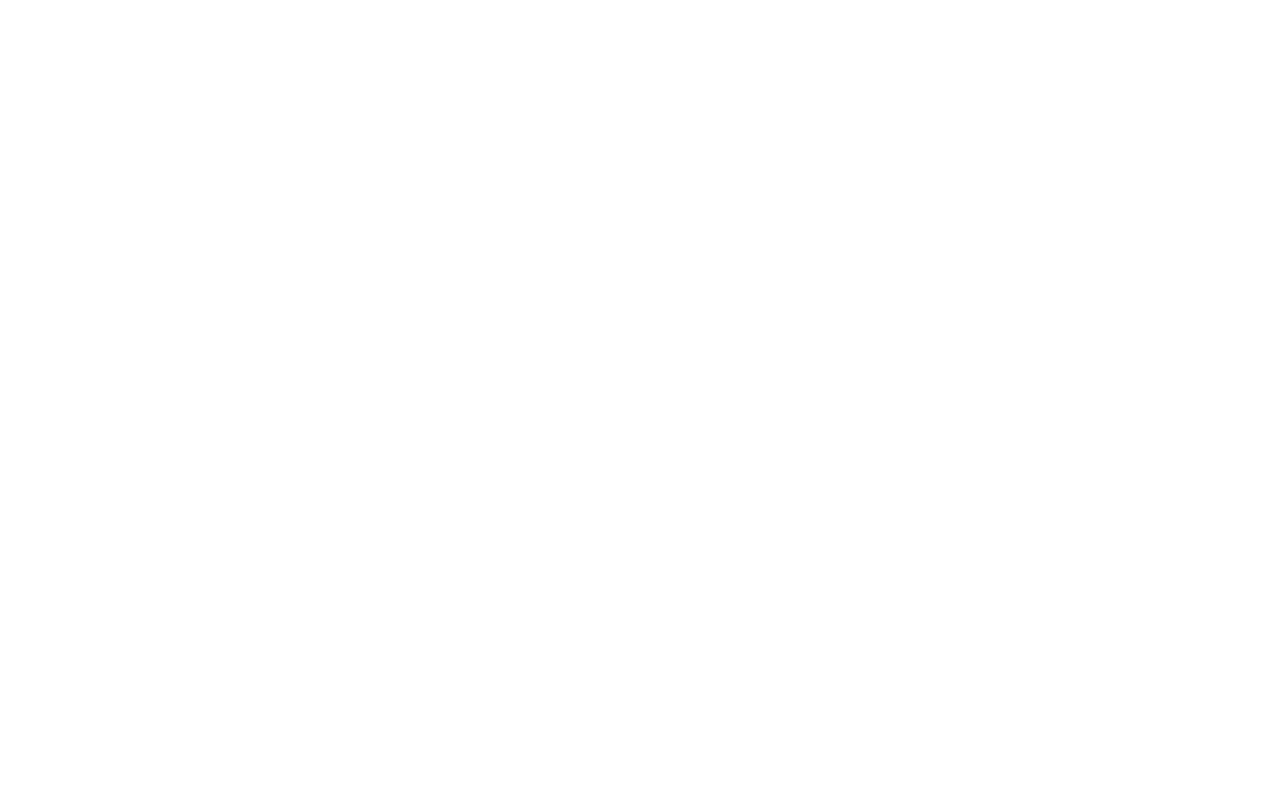
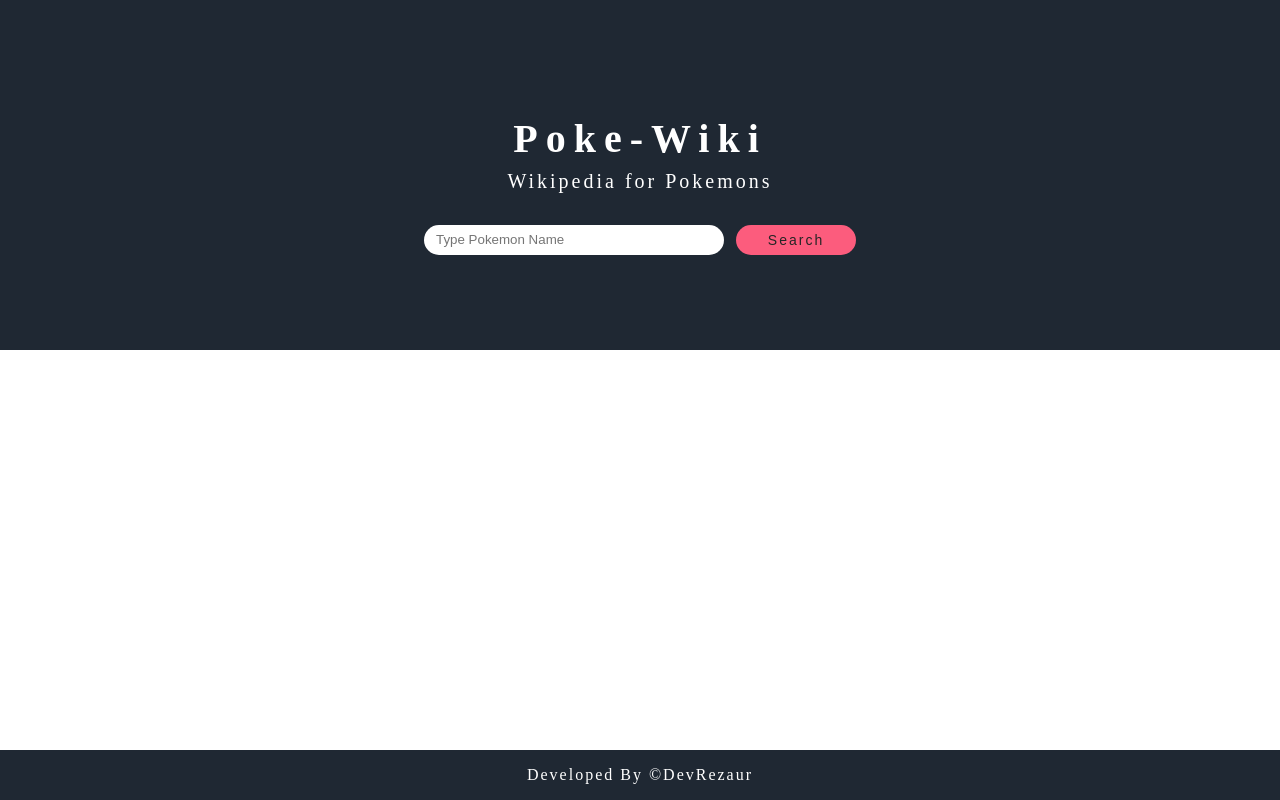
Before and after one commit to DevRezaur/poke-wiki, an Angular app: page / in a window 1280 px wide. Built offline with nearby package versions, Linux system fonts and the light colour scheme.

Commit message:
Top banner style added

```diff
--- a/src/app/app.component.html
+++ b/src/app/app.component.html
@@ -1 +1,5 @@
-<router-outlet></router-outlet>
+<app-top-banner></app-top-banner>
+<div class="content">
+  <router-outlet></router-outlet>
+</div>
+<app-footer></app-footer>
--- a/src/app/app.component.scss
+++ b/src/app/app.component.scss
@@ -0,0 +1,5 @@
+@import "../styles.scss";
+
+.content {
+  min-height: calc(100vh - 400px);
+}
--- /dev/null
+++ b/src/app/components/footer/footer.component.html
@@ -0,0 +1 @@
+<footer>Developed By ©DevRezaur</footer>
--- /dev/null
+++ b/src/app/components/footer/footer.component.scss
@@ -0,0 +1,12 @@
+@import "../../../styles.scss";
+
+footer {
+  height: 50px;
+  display: flex;
+  justify-content: center;
+  align-items: center;
+  font-size: 16px;
+  letter-spacing: 2px;
+  background-color: $primary;
+  color: $white;
+}
--- /dev/null
+++ b/src/app/components/top-banner/top-banner.component.html
@@ -0,0 +1,13 @@
+<div class="top-banner">
+  <h1>Poke-Wiki</h1>
+  <h3>Wikipedia for Pokemons</h3>
+
+  <form [formGroup]="searchForm">
+    <input
+      type="text"
+      placeholder="Type Pokemon Name"
+      formControlName="searchTerm"
+    />
+    <button class="button" (click)="search()">Search</button>
+  </form>
+</div>
--- /dev/null
+++ b/src/app/components/top-banner/top-banner.component.scss
@@ -0,0 +1,48 @@
+@import "../../../styles.scss";
+
+.top-banner {
+  height: 350px;
+  display: flex;
+  flex-direction: column;
+  justify-content: center;
+  align-items: center;
+  background-color: $primary;
+  color: $white;
+
+  h1 {
+    margin-top: 20px;
+    margin-bottom: 8px;
+    font-size: 40px;
+    letter-spacing: 8px;
+  }
+
+  h3 {
+    margin-bottom: 32px;
+    font-size: 20px;
+    font-weight: 500;
+    letter-spacing: 3px;
+  }
+
+  form {
+    input {
+      height: 30px;
+      width: 300px;
+      padding: 4px 12px;
+      margin-right: 12px;
+      border: none;
+      border-radius: 50px;
+    }
+
+    .button {
+      height: 30px;
+      width: 120px;
+      letter-spacing: 2px;
+      background-color: $accent-1;
+      color: $black;
+
+      &:hover {
+        background-color: $white;
+      }
+    }
+  }
+}
--- /dev/null
+++ b/src/app/components/top-banner/top-banner.component.ts
@@ -0,0 +1,21 @@
+import { Component } from '@angular/core';
+import { FormBuilder, FormGroup } from '@angular/forms';
+
+@Component({
+  selector: 'app-top-banner',
+  templateUrl: './top-banner.component.html',
+  styleUrl: './top-banner.component.scss',
+})
+export class TopBannerComponent {
+  searchForm: FormGroup;
+
+  constructor(private formBuilder: FormBuilder) {
+    this.searchForm = this.formBuilder.group({
+      searchTerm: [''],
+    });
+  }
+
+  search(): void {
+    alert(this.searchForm.get('searchTerm')?.value);
+  }
+}
--- a/src/styles.scss
+++ b/src/styles.scss
@@ -1 +1,107 @@
-/* You can add global styles to this file, and also import other style files */
+/* Global SCSS Style Variables */
+$white: #ffffff;
+$off-white: #f5f5f5;
+$black: #252525;
+$primary: #1f2833;
+// $primary: darkcyan;
+$secondary: #314152;
+$accent-1: #fc5c7d;
+$accent-2: #505050;
+
+/* Global Style Reset */
+*,
+*::before,
+*::after {
+  margin: 0;
+  padding: 0;
+  box-sizing: border-box;
+}
+
+html {
+  max-width: 100%;
+  scroll-behavior: smooth;
+}
+
+body {
+  max-width: 100%;
+  overflow-x: hidden;
+}
+
+a {
+  text-decoration: none;
+}
+
+/* Custom CSS Classes */
+.hidden {
+  display: none;
+}
+
+.section {
+  width: 100%;
+  margin-left: auto;
+  margin-right: auto;
+  padding-left: 16px;
+  padding-right: 16px;
+
+  @media screen and (min-width: 576px) {
+    max-width: 550px;
+  }
+
+  @media screen and (min-width: 768px) {
+    max-width: 750px;
+  }
+
+  @media screen and (min-width: 992px) {
+    max-width: 950px;
+  }
+
+  @media screen and (min-width: 1200px) {
+    max-width: 1150px;
+  }
+}
+
+.button {
+  padding: 6px 16px;
+  background-color: $primary;
+  color: $white;
+  display: inline-block;
+  text-align: center;
+  vertical-align: middle;
+  white-space: nowrap;
+  font-size: 14px;
+  letter-spacing: 1px;
+  border: none;
+  border-radius: 15px;
+  cursor: pointer;
+
+  &:hover {
+    background-color: $accent-1;
+    color: $black;
+    cursor: pointer;
+  }
+}
+
+.button-outline {
+  padding: 4px 16px;
+  background: none;
+  color: $white;
+  display: inline-block;
+  text-align: center;
+  vertical-align: middle;
+  white-space: nowrap;
+  font-size: 14px;
+  letter-spacing: 1px;
+  border: 1px solid $white;
+  border-radius: 15px;
+
+  &:hover {
+    color: $accent-1;
+    border: 1px solid $accent-1;
+    cursor: pointer;
+  }
+}
+
+.shadow {
+  box-shadow: rgba(50, 50, 93, 0.25) 0px 2px 5px -1px,
+    rgba(0, 0, 0, 0.3) 0px 1px 3px -1px;
+}
```
Also changed, not shown: src/app/app.module.ts (+5 -2 lines), src/app/components/footer/footer.component.ts (added, +8 -0 lines).
